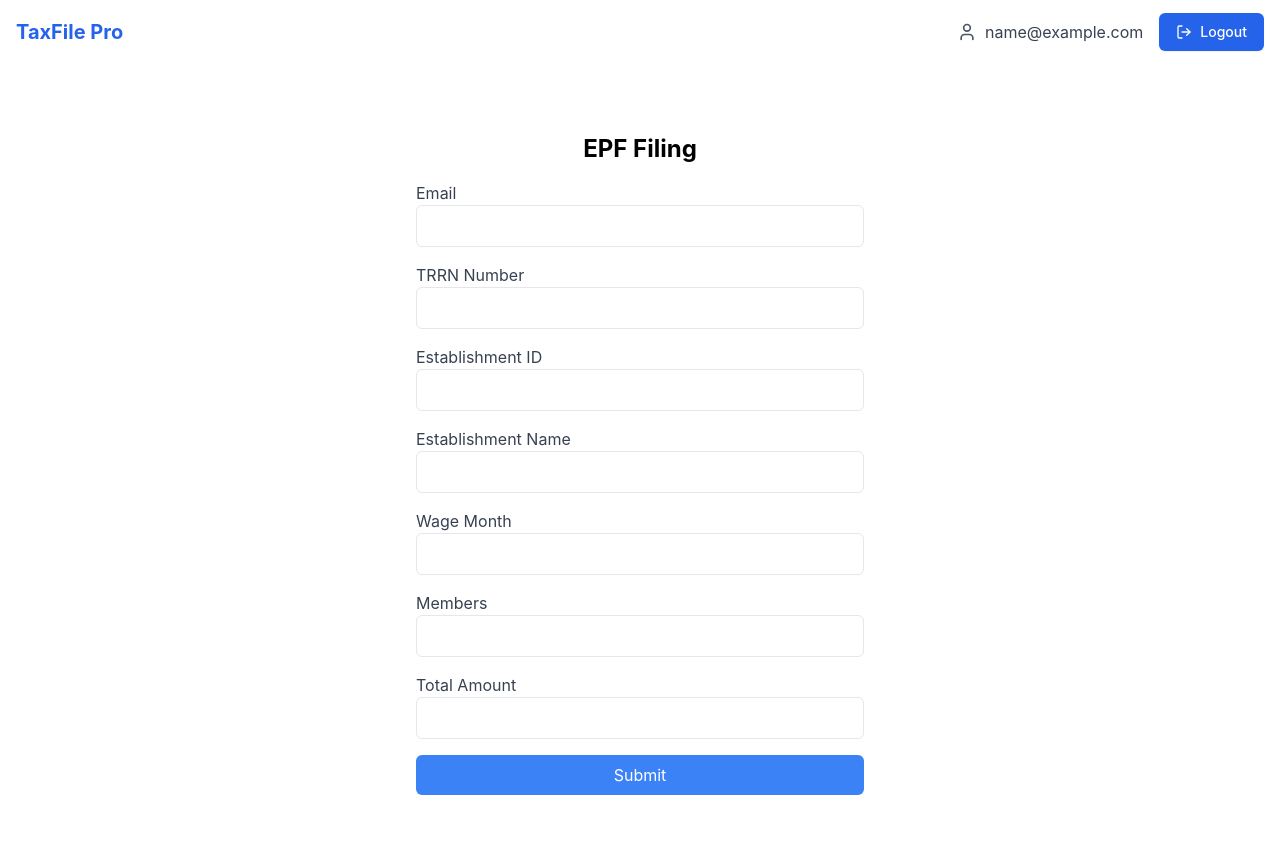
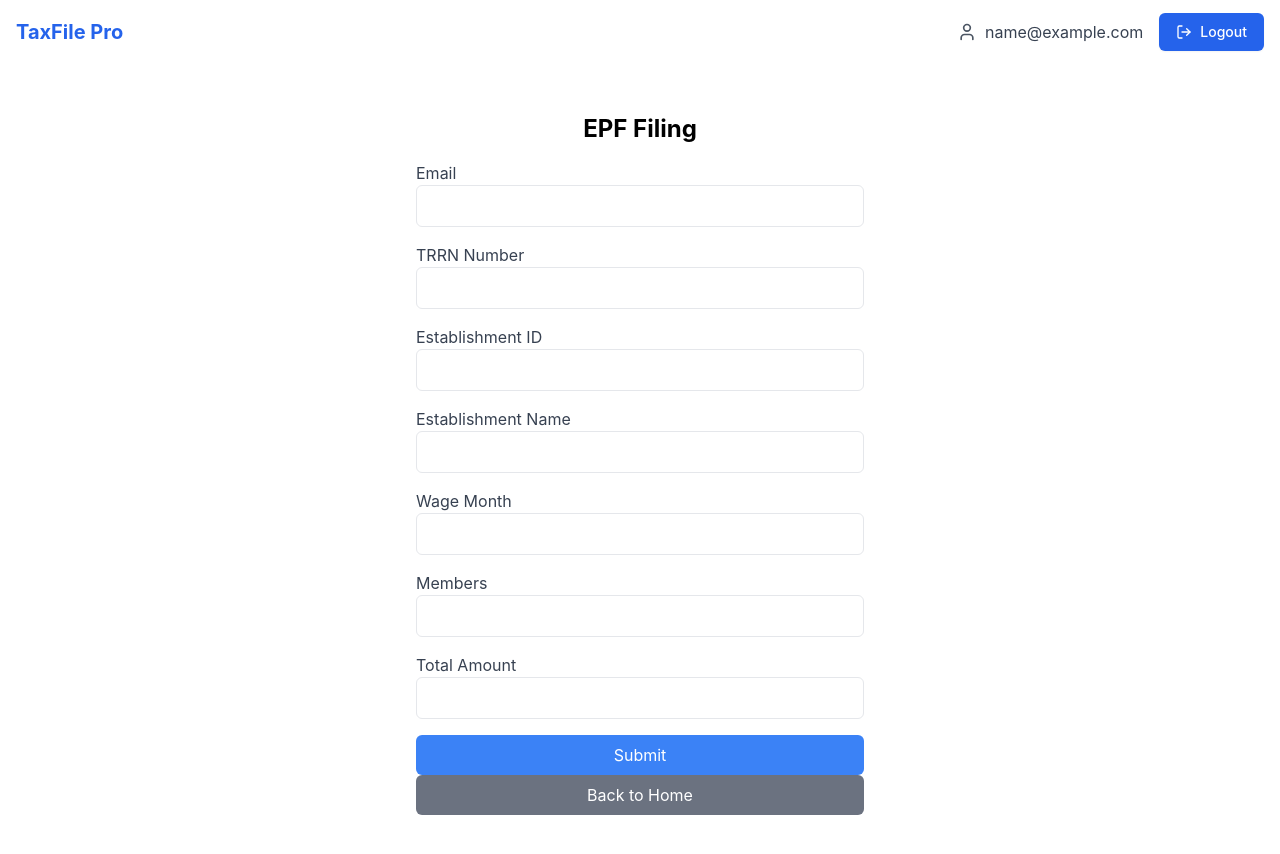
Before and after one commit to swamsingla/Finease, a React (Create React App) app in the folder code/frontend/: page /epf in a window 1280 px wide. Shown: the top 854 px of the page. Built offline with nearby package versions, Linux system fonts and the light colour scheme; no server answers; sample sign-in values are in the browser's storage.

Commit message:
added back to home buttons to forms

```diff
--- a/code/frontend/src/components/Epf.js
+++ b/code/frontend/src/components/Epf.js
@@ -140,6 +140,14 @@ const EPF = () => {
         >
           {loading ? "Submitting..." : "Submit"}
         </button>
+        {/* Back to Home Button */}
+        <button
+          type="button"
+          onClick={() => navigate("/")}
+          className="w-full bg-gray-500 hover:bg-gray-700 text-white py-2 px-4 rounded-md"
+        >
+          Back to Home
+        </button>
       </form>
     </div>
   );
--- a/code/frontend/src/components/Gst.js
+++ b/code/frontend/src/components/Gst.js
@@ -153,6 +153,14 @@ const GST = () => {
         >
           {loading ? "Submitting..." : "Submit"}
         </button>
+        {/* Back to Home Button */}
+        <button
+          type="button"
+          onClick={() => navigate("/")}
+          className="w-full bg-gray-500 hover:bg-gray-700 text-white py-2 px-4 rounded-md"
+        >
+          Back to Home
+        </button>
       </form>
     </div>
   );
--- a/code/frontend/src/components/Itr.js
+++ b/code/frontend/src/components/Itr.js
@@ -191,6 +191,14 @@ const ITR = () => {
         >
           {loading ? "Submitting..." : "Submit"}
         </button>
+        {/* Back to Home Button */}
+        <button
+          type="button"
+          onClick={() => navigate("/")}
+          className="w-full bg-gray-500 hover:bg-gray-700 text-white py-2 px-4 rounded-md"
+        >
+          Back to Home
+        </button>
       </form>
     </div>
   );
```
